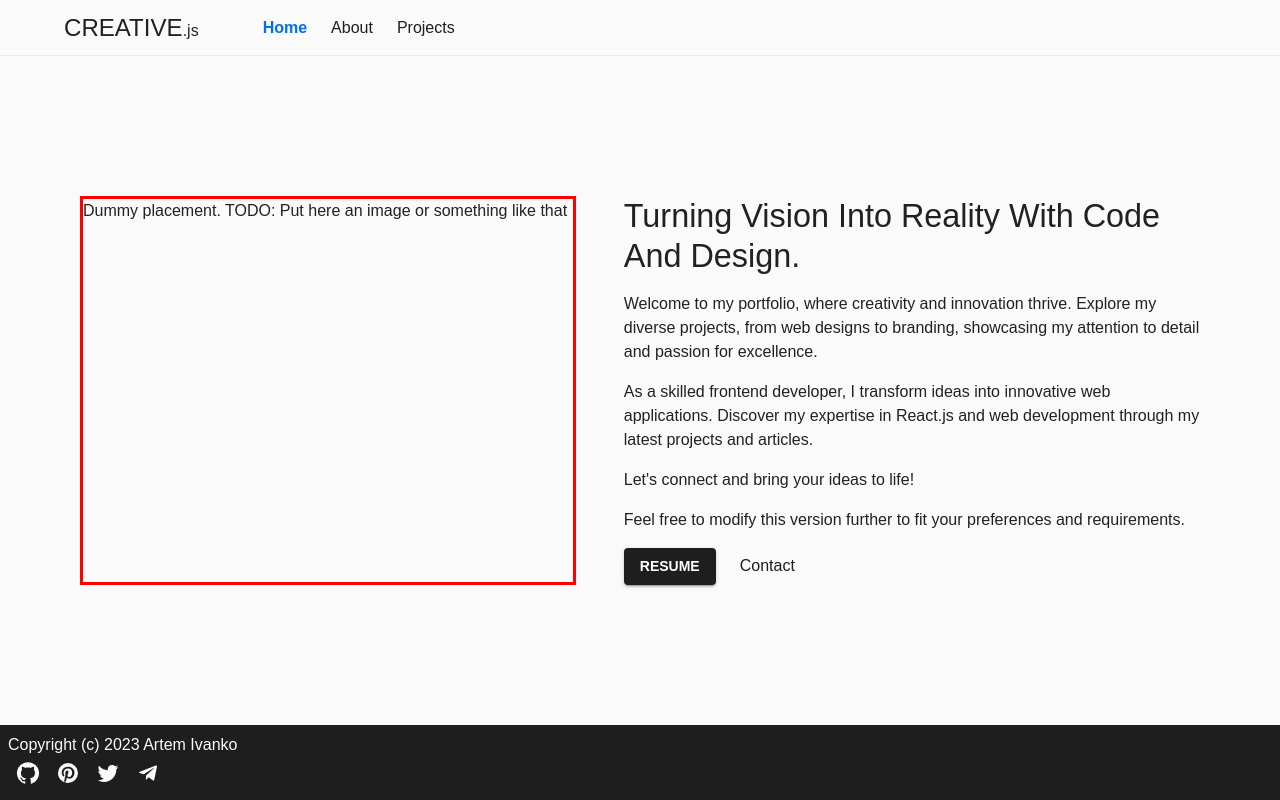
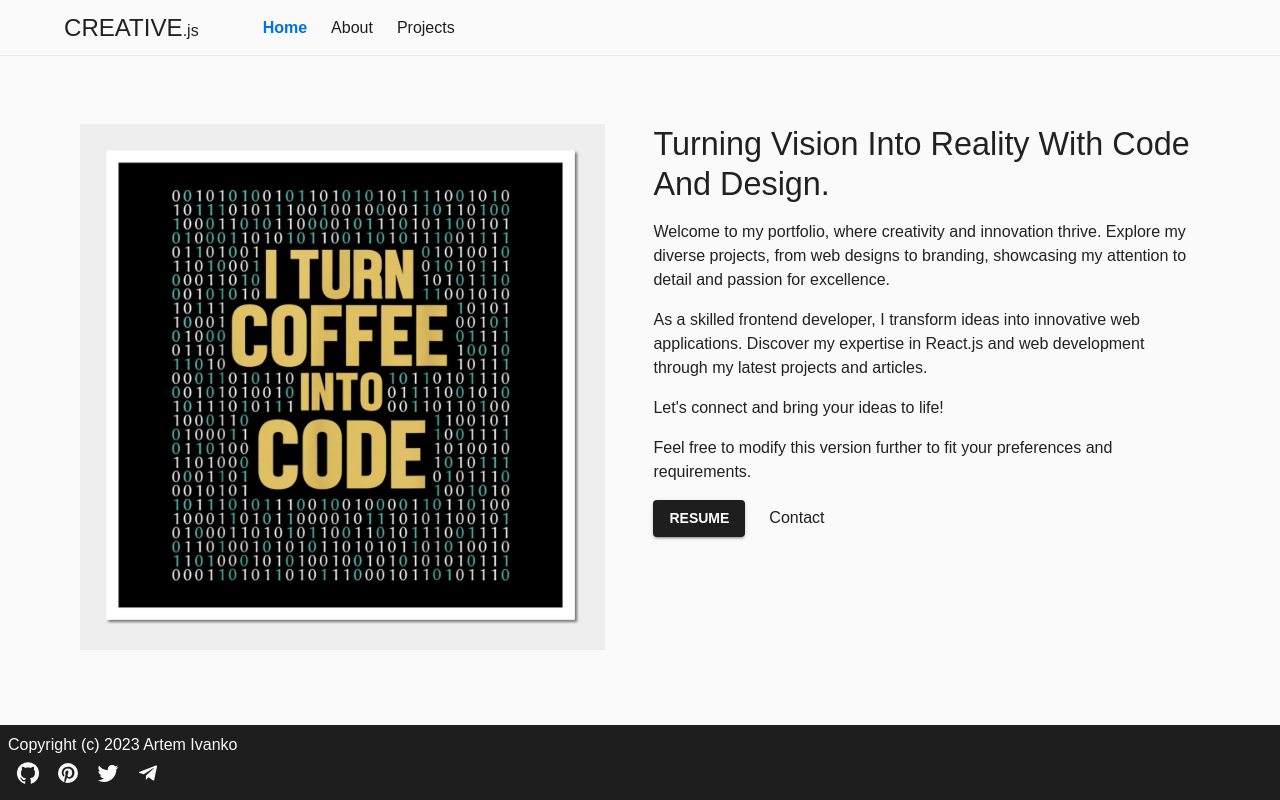
Before and after one commit to ArtemIvanko/Portfolio.v1, a React (Create React App) app: page /home in a window 1280 px wide. Built offline with nearby package versions, Linux system fonts and the light colour scheme; a web font is replaced by a local one.

Commit message:
Added and used Home page bg image

```diff
--- a/src/pages/Home/Home.tsx
+++ b/src/pages/Home/Home.tsx
@@ -1,5 +1,6 @@
 import { Button, Typography, useMediaQuery } from "@mui/material";
 import { Link } from "@shared/utils/Link";
+import Image from "@assets/background.jpg";
 import styled from "@/DefaultTheme";
 
 export const Home = () => {
@@ -10,9 +11,9 @@ export const Home = () => {
   return (
     <Root>
       {isDesktopResolution && (
-        <Dummy>
-          Dummy placement. TODO: Put here an image or something like that
-        </Dummy>
+        <div>
+          <StyledImage src={Image} alt="background img" />
+        </div>
       )}
       <Container>
         <Typography variant="h4">
@@ -47,9 +48,8 @@ const Root = styled("div")({
   gap: "3rem",
 });
 
-const Dummy = styled("div")({
+const StyledImage = styled("img")({
   width: "100%",
-  border: "3px solid red",
 });
 
 const Container = styled("div")({
```
Also changed, not shown: src/assets/background.jpg (added).
